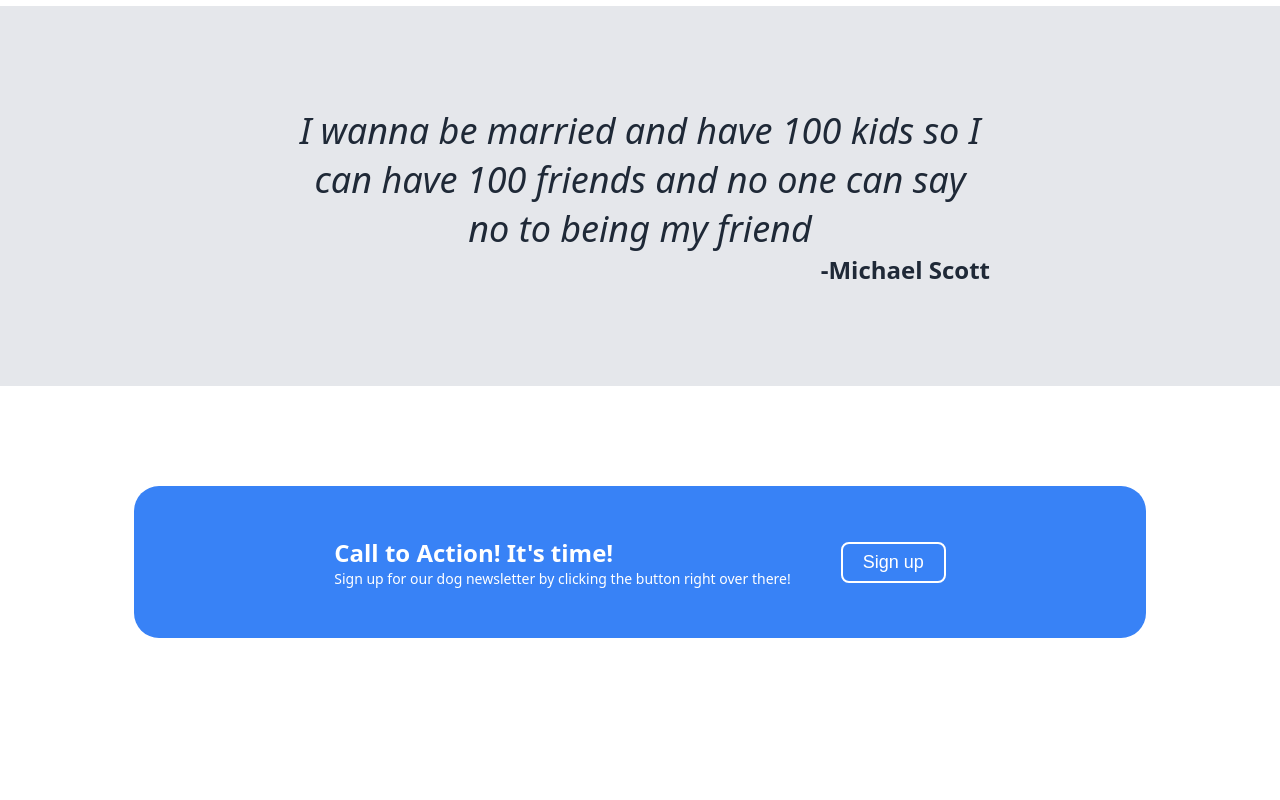
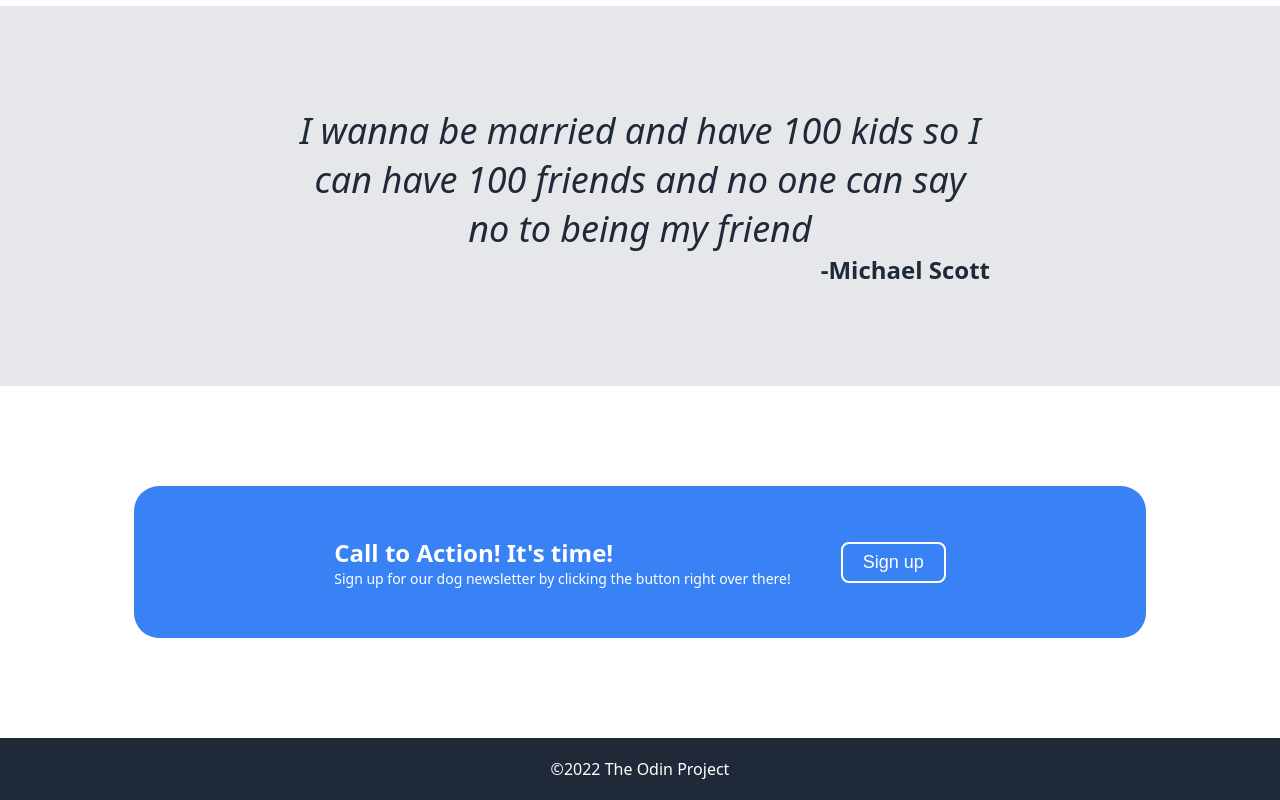
Before and after one commit to Creasser/landing-page, a plain HTML site: page index.html in a window 1280 px wide. Shown: the part 952-1752 px from the top of the page. Before the commit the page ends 1690 px from the top, so only its background shows below. Drawn offline with Linux system fonts and the light colour scheme.

Commit message:
add copyright to document and replace remaining filler text

```diff
--- a/index.html
+++ b/index.html
@@ -12,7 +12,7 @@
 <div class="background">
 <div class="section-one">
   <div class="header-container">
-    <div class="header-logo">Header Logo</div>
+    <div class="header-logo">Cute Dogs Newsletter</div>
     <div class="header-link"><a href="#1">About</a></div>
     <div class="header-link"><a href="#2">Photos</a></div>
     <div class="header-link"><a href="#3">Sign up</a> </div>
@@ -21,7 +21,7 @@
   <div class="container">
     <div class="sub-cont-one">
       <div>This website is awesome</div>
-      <div class="subtext">This website has some subtext that goes here under the main title. It's smaller font and the color is lower in contrast.</div>
+      <div class="subtext">This website is a newsletter for pictures of cute dogs. Sign up to recieve these pictures!</div>
       <div class="button-one"><button>Sign up</button></div>
     </div>
     <div class="img-cont"><img src="./images/Bloodhound.jpeg"></div>
@@ -69,4 +69,7 @@
    </div>
     <button class="btn-two">Sign up</button>
   </div>
+
+  <footer>&copy;2022 The Odin Project</footer>
+
     </body>
--- a/style.css
+++ b/style.css
@@ -159,3 +159,11 @@ button {
 .btn-two {
     border: 2px solid white;
 }
+footer {
+    background-color: #1f2937;
+    color: white;
+    display: flex;
+    justify-content: center;
+    padding: 20px 0px 20px 0px;
+    width: 100%;
+}
```
